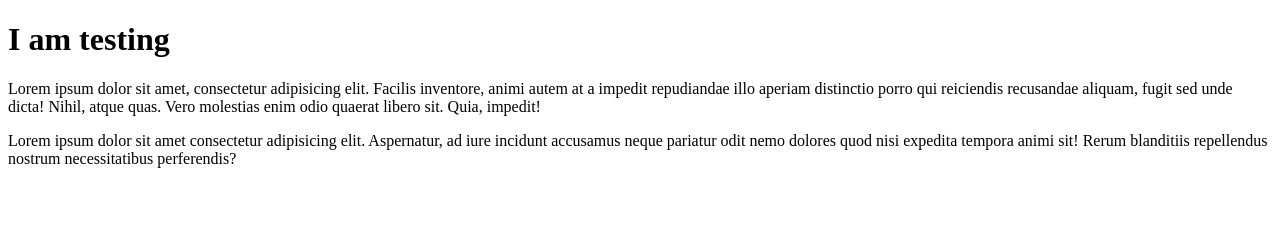
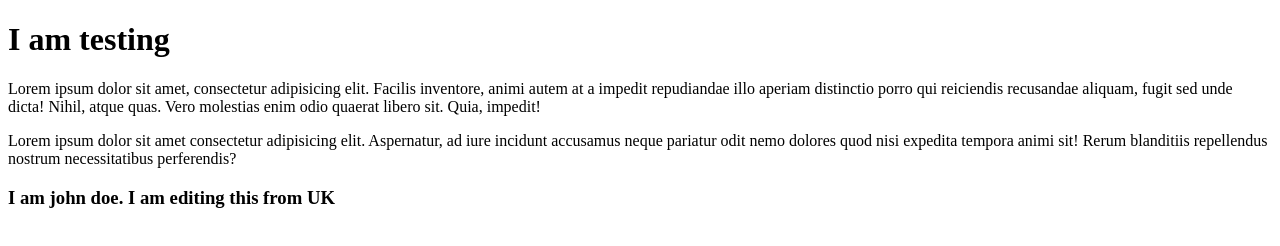
Before and after one commit to aothymoon59/test-repo-new, a plain HTML site: page index.html in a window 1280 px wide. Drawn offline with Linux system fonts and the light colour scheme.

Commit message:
john doe adding code from uk

```diff
--- a/index.html
+++ b/index.html
@@ -20,5 +20,6 @@
       expedita tempora animi sit! Rerum blanditiis repellendus nostrum
       necessitatibus perferendis?
     </p>
+    <h3>I am john doe. I am editing this from UK </h3>
   </body>
 </html>
```
